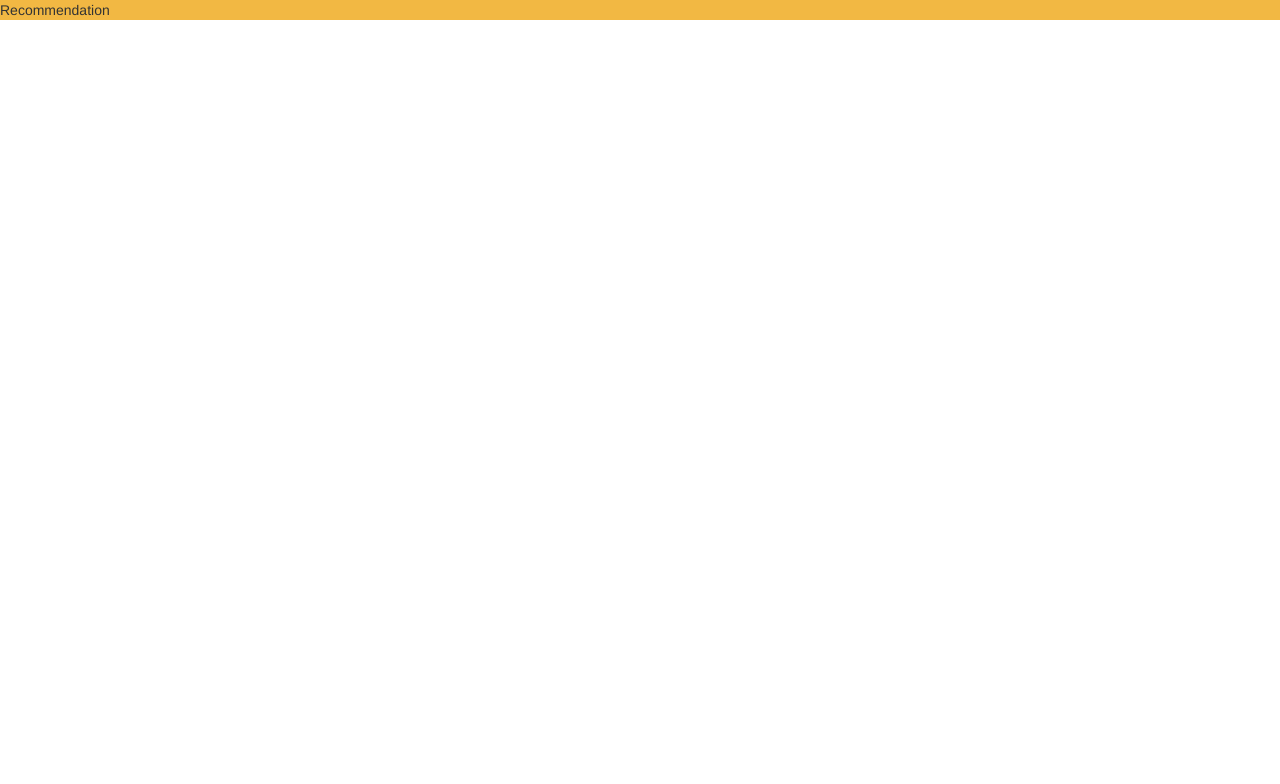
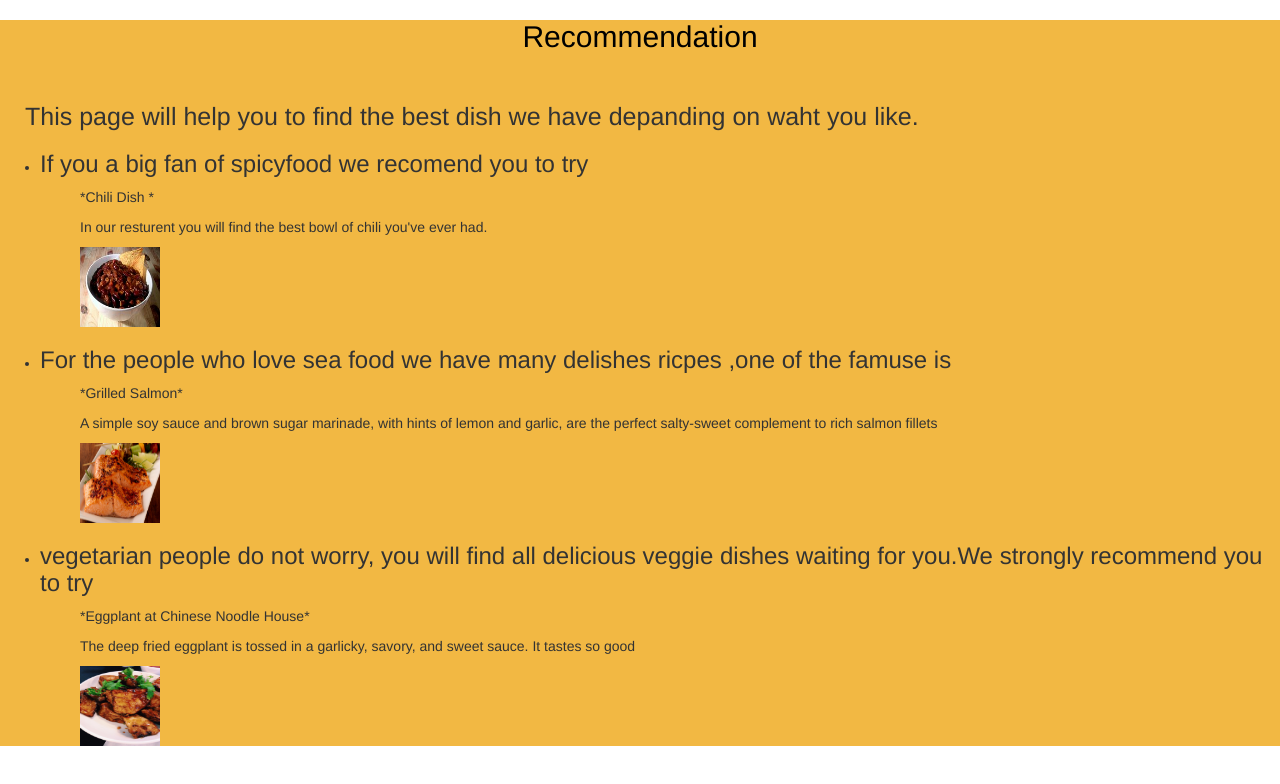
Before and after one commit to SIU-CS/MultiMenu, a website: page www/index.html at #/recommendation in a window 1280 px wide. Drawn offline with nearby package versions, Linux system fonts and the light colour scheme.

Commit message:
Recommendation page
I add some pic to recommendation page,they  work
but when I check them from index. html the picture do not open

```diff
--- /dev/null
+++ b/www/css/Recommendaion.css
@@ -0,0 +1,22 @@
+# Recommendion
+
+.note{
+    color:deepskyblue;
+}
+.red{color: red;}
+
+h1 {
+    color:black;
+    text-align: center;
+    font-size:30px;
+}
+
+h2 {
+   margin-left:25px;
+     text-align: left;
+    font-size: 25px;
+}
+
+p {text-indent: 40px;
+    color: ligth black;
+}
--- a/www/index.html
+++ b/www/index.html
@@ -24,6 +24,7 @@
         <link rel="stylesheet" type="text/css" href="css/MenuInterfaceCSS.css">
         <link rel="stylesheet" type="text/css" href="css/menu.css">
         <link rel="stylesheet" type="text/css" href="css/info.css">
+        <link rel="stylesheet" type="text/css" href="css/Recommendaion.css">
 
         <!-- Include the core AngularJS library -->
         <script src="js/shared/angular.min.js"></script>
--- a/www/views/Recommendation.html
+++ b/www/views/Recommendation.html
@@ -1,4 +1,42 @@
 <div class="main" id="recommendation">
 
-    <p>Recommendation</p>
-</div>
+    <h1>Recommendation</h1>
+    <br>
+    <h2> This page will help you to find the best dish we have depanding on waht you like.
+    </h2>
+
+        <ul>
+            <li>
+                <h3>If you a big fan of spicyfood we recomend you to try
+                </h3>
+                <p>*Chili Dish *</p>
+                <p>In our resturent you will find the best bowl of           chili you've ever had.
+                </p>
+                <p>
+                <img src="../img/chili.jpg" alt="Chili-beans" height="80" width="80">
+                </p>
+            </li>
+
+            <li>
+                <h3>For the people who love sea food we have many delishes     ricpes ,one of the famuse is
+                </h3>
+                <p>*Grilled Salmon*</p>
+                <p>A simple soy sauce and brown sugar marinade, with hints of lemon and garlic, are the perfect salty-sweet complement to rich salmon fillets
+                </p>
+                <p>
+                    <img src="../img/Grilled-Salmon.jpg" alt="grilled-salmon" height="80" width="80">
+                </p>
+            </li>
+            <li>
+                <h3>vegetarian people do not worry, you will find all delicious veggie dishes waiting for you.We strongly recommend you to try
+                </h3>
+                <p>*Eggplant at Chinese Noodle House*</p>
+                <p>The deep fried eggplant is tossed in a garlicky, savory, and sweet sauce. It tastes so good</p>
+                <p>
+                    <img src="../img/veggie.jpg" alt="eggplant-plant"
+                         height="80" width="80">
+                </p>
+            </li>
+        </ul>
+
+ </div>
```
Also changed, not shown: www/views/Recom.html (deleted, +0 -1 lines), www/img/Grilled-Salmon.jpg (added), www/img/veggie.jpg (added).
